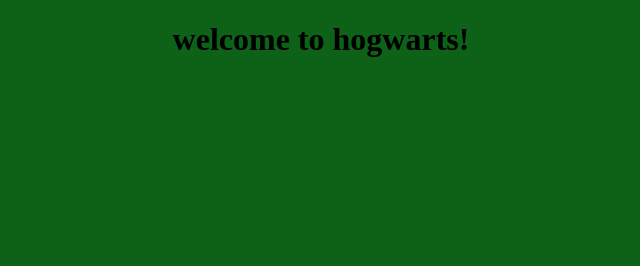
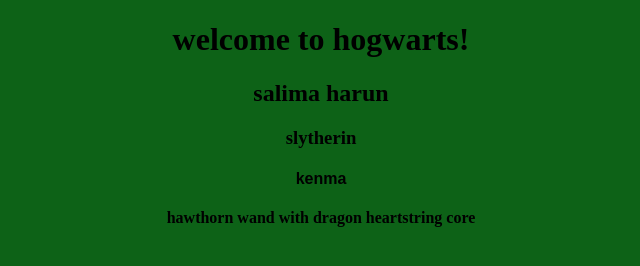
Before and after one commit to nerasan/hogwarts, a plain HTML site: page index.html in a window 1280 px wide. Shown: the whole page, without its empty margins (319-959 px from the left). Drawn offline with Linux system fonts and the light colour scheme.

Commit message:
year 2 - i added more elements. my power grows with my dedication and hard work

```diff
--- a/app.js
+++ b/app.js
@@ -6,6 +6,25 @@
 //console.log(container)
 
 const h1 = document.createElement('h1')
-console.log(h1)
+//console.log(h1)
 h1.innerText = 'welcome to hogwarts!'
 document.body.appendChild(h1)
+
+const h2 = document.createElement('h2')
+h2.innerText = 'salima harun'
+document.body.appendChild(h2)
+
+const h3 = document.createElement('h3')
+h3.innerText = 'slytherin'
+document.body.appendChild(h3)
+
+const h4pet = document.createElement('h4')
+h4pet.innerText = 'kenma'
+h4pet.classList.add('cat')
+//console.log(h4pet)
+document.body.appendChild(h4pet)
+
+const h4wand = document.createElement('h4')
+h4wand.innerText = 'hawthorn wand with dragon heartstring core'
+//console.log(h4wand)
+document.body.appendChild(h4wand)
--- a/main.css
+++ b/main.css
@@ -2,3 +2,7 @@
     background-color: #0d6217;
     text-align: center;
 }
+
+.cat {
+    font-family: fantasy;
+}
```
